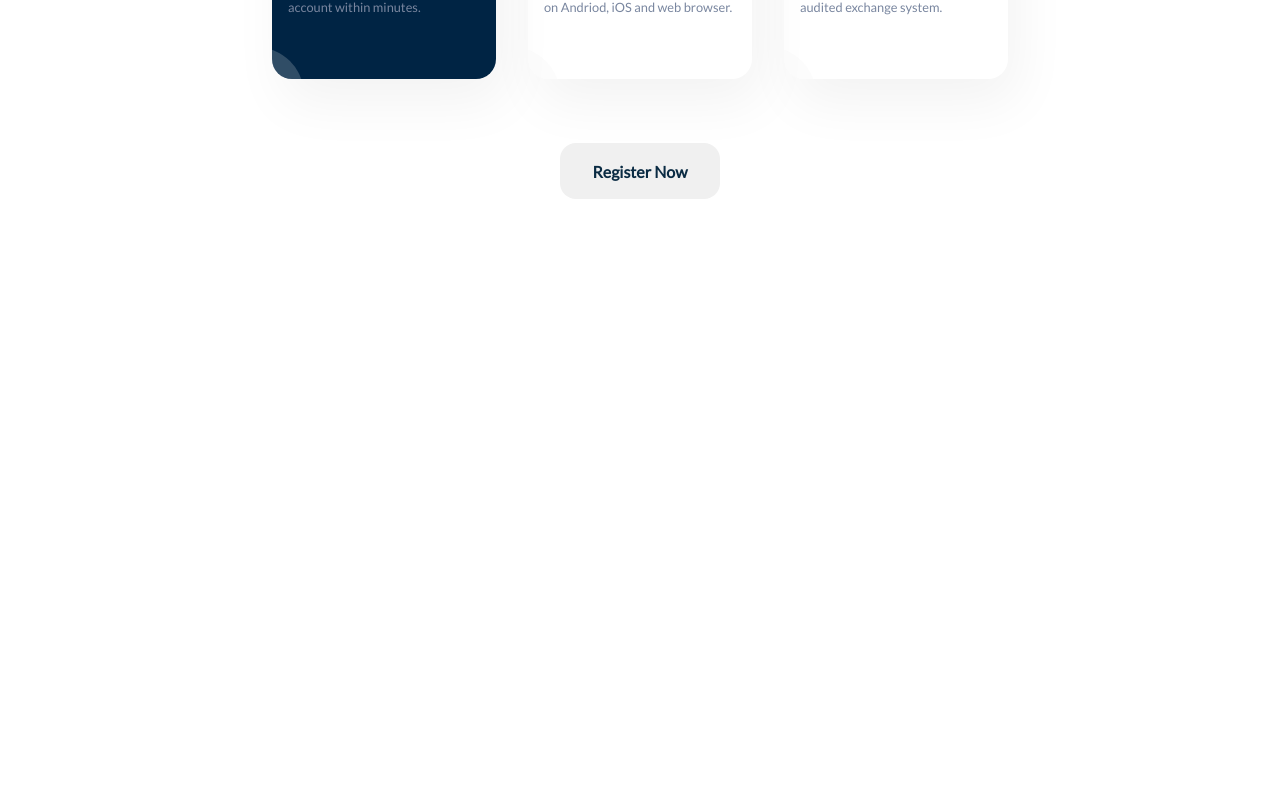
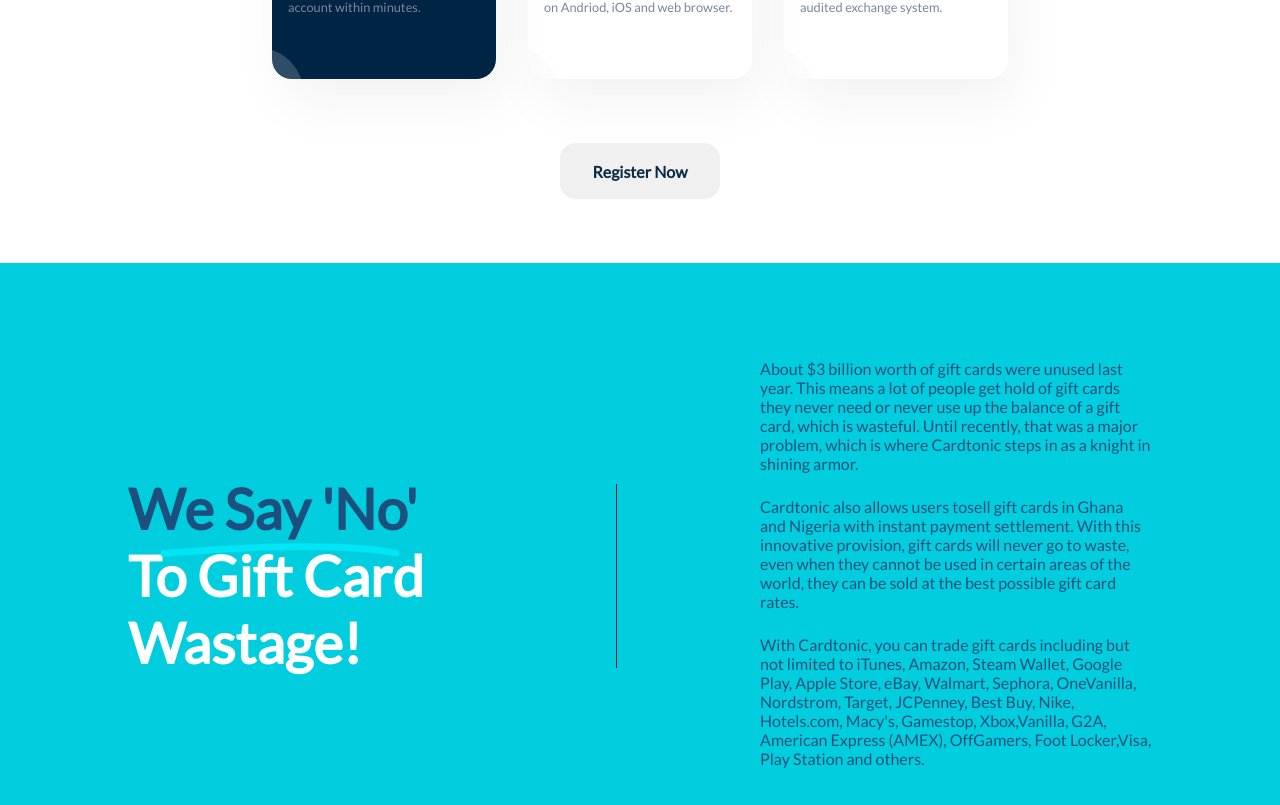
Before and after one commit to Iretoms/cardtonic-landing-page-clone, a React (Create React App) app: page / in a window 1280 px wide. Shown: the part 945-1750 px from the top of the page. Before the commit the page ends 1208 px from the top, so only its background shows below. Built offline with nearby package versions, Linux system fonts and the light colour scheme.

Commit message:
Offer section A

```diff
--- a/src/components/GlobalStyle.js
+++ b/src/components/GlobalStyle.js
@@ -10,6 +10,7 @@
 
 body {
     font-family: 'Lato', sans-serif;
+    overflow-x: hidden;
 }
 
 ul {
--- /dev/null
+++ b/src/components/Offer.js
@@ -0,0 +1,97 @@
+import React from 'react';
+import styled from 'styled-components';
+import Line from "../Assets/svgs/underMark.svg";
+
+const Offer = () => {
+    return (
+      <OfferSection>
+        <div>
+          <OfferHead>
+            <h1>
+              <span>we say 'No' <img src={Line} alt="line"/></span> <br/>to gift card wastage!
+            </h1>
+          </OfferHead>
+          <OfferLine></OfferLine>
+          <OfferInfo>
+            <p>
+              About $3 billion worth of gift cards were unused last year. This
+              means a lot of people get hold of gift cards they never need or
+              never use up the balance of a gift card, which is wasteful. Until
+              recently, that was a major problem, which is where Cardtonic steps
+              in as a knight in shining armor.
+            </p>
+            <p>
+              Cardtonic also allows users to
+              <span>sell gift cards in Ghana</span> and Nigeria with instant
+              payment settlement. With this innovative provision, gift cards
+              will never go to waste, even when they cannot be used in certain
+              areas of the world, they can be sold at the best possible gift
+              card rates.
+            </p>
+            <p>
+              With Cardtonic, you can trade gift cards including but not limited
+              to iTunes, Amazon, Steam Wallet, Google Play, Apple Store, eBay,
+              Walmart, Sephora, OneVanilla, Nordstrom, Target, JCPenney, Best
+              Buy, Nike, Hotels.com, Macy's, Gamestop, Xbox,Vanilla, G2A,
+              American Express (AMEX), OffGamers, Foot Locker,Visa, Play Station
+              and others.
+            </p>
+          </OfferInfo>
+        </div>
+      </OfferSection>
+    );
+};
+
+
+const OfferSection = styled.div`
+min-height: 100vh;
+background-color: #00cede;
+padding-top: 6rem;
+div {
+    display: flex;
+    align-items: center;
+    justify-content: space-between;
+    min-height: 25rem;
+    width: 80%;
+    margin: 0 auto;
+}
+`
+
+const OfferHead = styled.article`
+width: 21.5rem;
+h1 {
+    font-size: 3.5rem;
+    text-transform: capitalize;
+    color: #fff;
+    span {
+        color: #1b507e;
+        position: relative;
+        img {
+            position: absolute;
+            width: 15rem;
+            height:1rem;
+            bottom: -1rem;
+            left:2rem;
+        }
+    }
+}
+`
+
+const OfferLine = styled.article`
+width: 1px;
+height: 11.5rem;
+background-color: #002444;
+`;
+
+const OfferInfo = styled.article`
+width:24.5rem;
+p {
+    color: #1b507e;
+    margin-bottom: 1.5rem;
+}
+`;
+
+
+
+
+export default Offer;
--- a/src/page/Home.js
+++ b/src/page/Home.js
@@ -1,4 +1,5 @@
 import React from 'react';
+import Offer from '../components/Offer';
 import Header from '../components/Header';
 import Hero from '../components/Hero';
 
@@ -7,6 +8,7 @@
         <>
          <Header/>
          <Hero/>
+         <Offer/>
         </>
     );
 };
```
